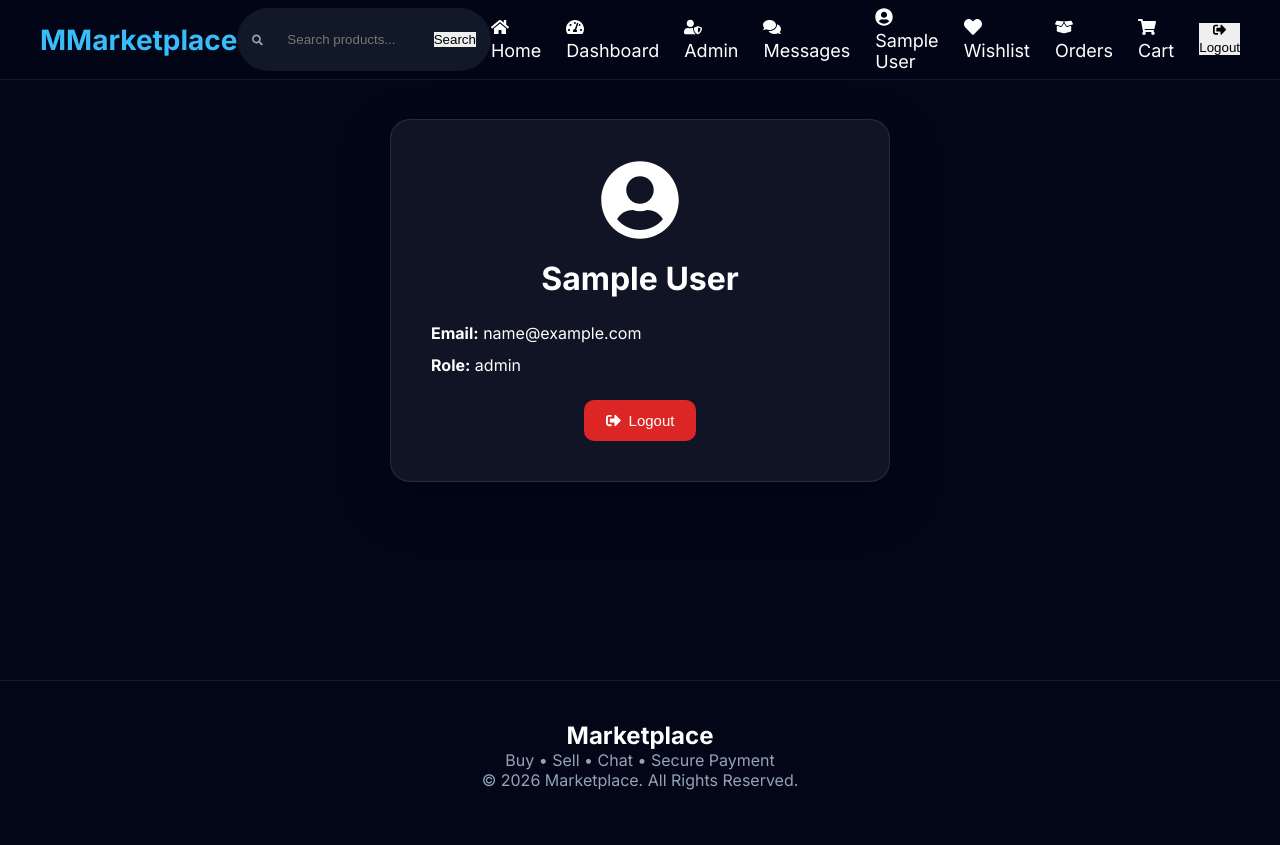
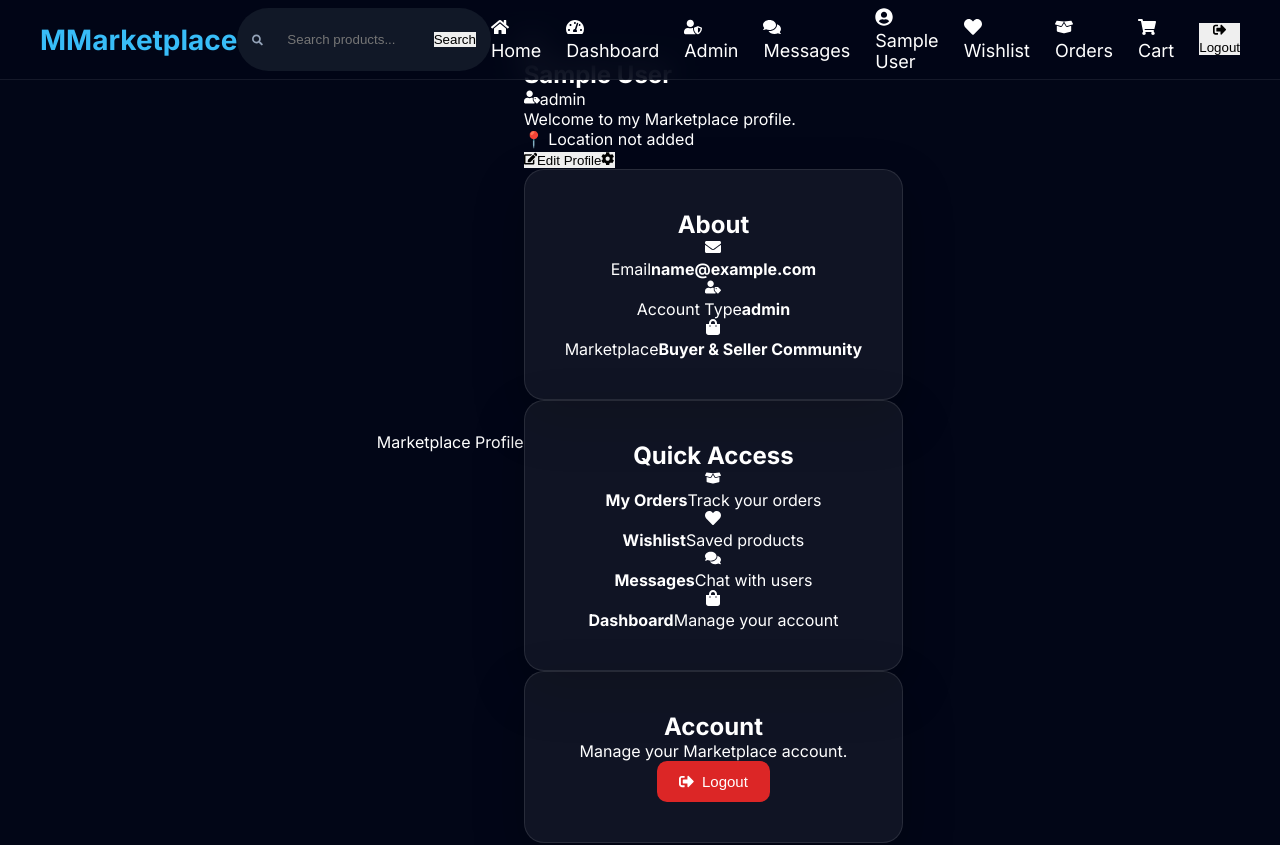
Before and after one commit to Jihadurrashid997/ecommerce-backend, a React (Create React App) app in the folder frontend/: page /profile in a window 1280 px wide. Shown: the top 845 px of the page. Built offline with nearby package versions, Linux system fonts and the light colour scheme; no server answers; sample sign-in values are in the browser's storage.

Commit message:
Update Profile.jsx

```diff
--- a/frontend/src/pages/Profile.jsx
+++ b/frontend/src/pages/Profile.jsx
@@ -1,59 +1,452 @@
 import React from "react";
-import { useNavigate } from "react-router-dom";
-import { FaUserCircle, FaSignOutAlt } from "react-icons/fa";
+import { Link, useNavigate } from "react-router-dom";
+
+import {
+    FaUserCircle,
+    FaSignOutAlt,
+    FaEnvelope,
+    FaUserTag,
+    FaShoppingBag,
+    FaHeart,
+    FaBoxOpen,
+    FaComments,
+    FaEdit,
+    FaCog
+} from "react-icons/fa";
+
 import { useApp } from "../context/AppContext";
+
 import "../styles/Profile.css";
+
 
 const Profile = () => {
 
-    const { user, logout } = useApp();
-    const navigate = useNavigate();
+    const {
+        user,
+        logout
+    } = useApp();
+
+    const navigate =
+        useNavigate();
+
+
+    // ==========================
+    // AUTH CHECK
+    // ==========================
 
     if (!user) {
+
         navigate("/login");
+
         return null;
+
     }
 
+
+    // ==========================
+    // USER DATA
+    // ==========================
+
+    const userName =
+        user.name || "Marketplace User";
+
+    const userEmail =
+        user.email || "No email available";
+
+    const userRole =
+        user.role || "customer";
+
+
+    const avatar =
+        user.avatar ||
+        user.profileImage ||
+        user.image ||
+        null;
+
+
+    const bio =
+        user.bio ||
+        "Welcome to my Marketplace profile.";
+
+
+    const location =
+        user.location ||
+        "Location not added";
+
+
+    // ==========================
+    // LOGOUT
+    // ==========================
+
     const handleLogout = () => {
+
         logout();
+
         navigate("/login");
+
     };
 
+
     return (
+
         <div className="profile-page">
+
+
+            {/* ==========================
+                COVER SECTION
+            =========================== */}
+
+            <div className="profile-cover">
+
+                <div className="cover-overlay">
+
+                    <div className="cover-content">
+
+                        <span>
+                            Marketplace Profile
+                        </span>
+
+                    </div>
+
+                </div>
+
+            </div>
+
+
+            {/* ==========================
+                PROFILE CONTAINER
+            =========================== */}
+
+            <div className="profile-container">
+
+
+                {/* ==========================
+                    PROFILE HEADER
+                =========================== */}
+
+                <section className="profile-header">
+
+
+                    {/* PROFILE IMAGE */}
+
+                    <div className="profile-avatar">
+
+                        {avatar ? (
+
+                            <img
+                                src={avatar}
+                                alt={userName}
+                            />
+
+                        ) : (
+
+                            <FaUserCircle />
+
+                        )}
+
+                    </div>
+
+
+                    {/* USER INFORMATION */}
+
+                    <div className="profile-main-info">
+
+                        <h1>
+                            {userName}
+                        </h1>
+
+
+                        <span className="profile-role">
+
+                            <FaUserTag />
+
+                            {userRole}
+
+                        </span>
+
+
+                        <p className="profile-bio">
+
+                            {bio}
+
+                        </p>
+
+
+                        <p className="profile-location">
+
+                            📍 {location}
+
+                        </p>
+
+                    </div>
+
+
+                    {/* PROFILE ACTIONS */}
+
+                    <div className="profile-actions">
+
+                        <button
+                            className="edit-profile-btn"
+                            onClick={() =>
+                                alert(
+                                    "Edit Profile will be available soon."
+                                )
+                            }
+                        >
+
+                            <FaEdit />
+
+                            Edit Profile
+
+                        </button>
+
+
+                        <button
+                            className="settings-btn"
+                            onClick={() =>
+                                alert(
+                                    "Settings will be available soon."
+                                )
+                            }
+                        >
+
+                            <FaCog />
+
+                        </button>
+
+                    </div>
+
+
+                </section>
+
+
+                {/* ==========================
+                    PROFILE BODY
+                =========================== */}
+
+                <div className="profile-content">
+
+
+                    {/* ==========================
+                        ABOUT
+                    =========================== */}
+
+                    <div className="profile-card about-card">
+
+                        <h2>
+                            About
+                        </h2>
+
+
+                        <div className="profile-detail">
+
+                            <FaEnvelope />
+
+                            <div>
+
+                                <span>
+                                    Email
+                                </span>
+
+                                <strong>
+                                    {userEmail}
+                                </strong>
+
+                            </div>
+
+                        </div>
+
+
+                        <div className="profile-detail">
+
+                            <FaUserTag />
+
+                            <div>
+
+                                <span>
+                                    Account Type
+                                </span>
+
+                                <strong>
+                                    {userRole}
+                                </strong>
+
+                            </div>
+
+                        </div>
+
+
+                        <div className="profile-detail">
+
+                            <FaShoppingBag />
+
+                            <div>
+
+                                <span>
+                                    Marketplace
+                                </span>
+
+                                <strong>
+                                    Buyer & Seller Community
+                                </strong>
+
+                            </div>
+
+                        </div>
+
+                    </div>
+
+
+                    {/* ==========================
+                        QUICK ACTIONS
+                    =========================== */}
 
                     <div className="profile-card">
 
-                <FaUserCircle className="profile-icon" />
+                        <h2>
+                            Quick Access
+                        </h2>
 
-                <h1>{user.name}</h1>
 
-                <div className="profile-info">
+                        <div className="profile-actions-grid">
+
+
+                            <Link
+                                to="/orders"
+                                className="profile-action-card"
+                            >
+
+                                <FaBoxOpen />
+
+                                <div>
+
+                                    <strong>
+                                        My Orders
+                                    </strong>
+
+                                    <span>
+                                        Track your orders
+                                    </span>
+
+                                </div>
+
+                            </Link>
+
+
+                            <Link
+                                to="/wishlist"
+                                className="profile-action-card"
+                            >
+
+                                <FaHeart />
+
+                                <div>
+
+                                    <strong>
+                                        Wishlist
+                                    </strong>
+
+                                    <span>
+                                        Saved products
+                                    </span>
+
+                                </div>
+
+                            </Link>
+
+
+                            <Link
+                                to="/messenger"
+                                className="profile-action-card"
+                            >
+
+                                <FaComments />
+
+                                <div>
+
+                                    <strong>
+                                        Messages
+                                    </strong>
+
+                                    <span>
+                                        Chat with users
+                                    </span>
+
+                                </div>
+
+                            </Link>
+
+
+                            <Link
+                                to="/dashboard"
+                                className="profile-action-card"
+                            >
+
+                                <FaShoppingBag />
+
+                                <div>
+
+                                    <strong>
+                                        Dashboard
+                                    </strong>
+
+                                    <span>
+                                        Manage your account
+                                    </span>
+
+                                </div>
+
+                            </Link>
+
+
+                        </div>
+
+                    </div>
+
+
+                    {/* ==========================
+                        ACCOUNT SETTINGS
+                    =========================== */}
+
+                    <div className="profile-card account-card">
+
+                        <div>
+
+                            <h2>
+                                Account
+                            </h2>
 
                             <p>
-                        <strong>Email:</strong>{" "}
-                        {user.email}
-                    </p>
-
-                    <p>
-                        <strong>Role:</strong>{" "}
-                        {user.role || "customer"}
+                                Manage your Marketplace
+                                account.
                             </p>
 
                         </div>
+
 
                         <button
                             className="logout-button"
                             onClick={handleLogout}
                         >
+
                             <FaSignOutAlt />
+
                             Logout
+
                         </button>
 
                     </div>
 
+
                 </div>
+
+            </div>
+
+        </div>
+
     );
+
 };
 
+
 export default Profile;
```
Lines whose indentation alone changed are shown as unchanged.
